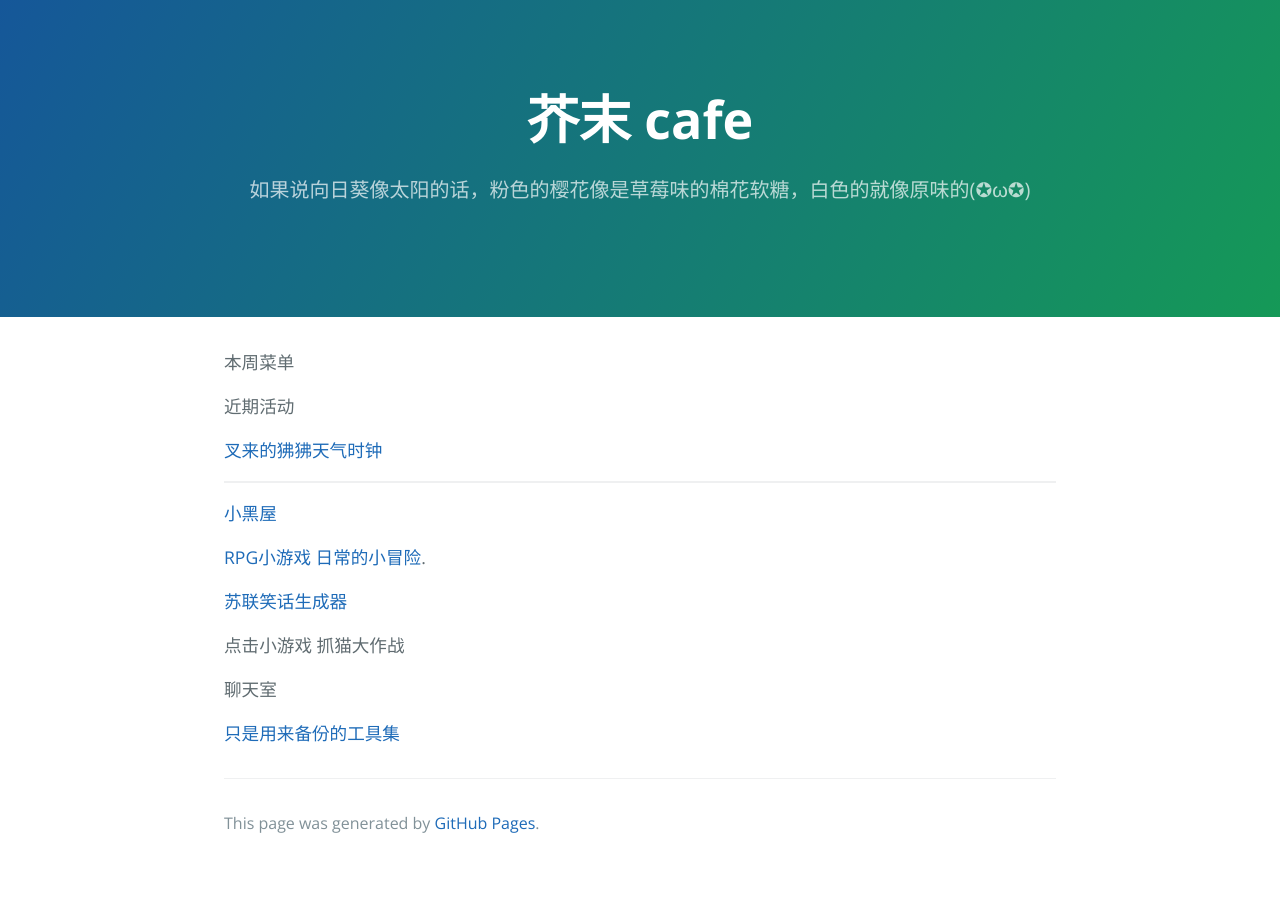
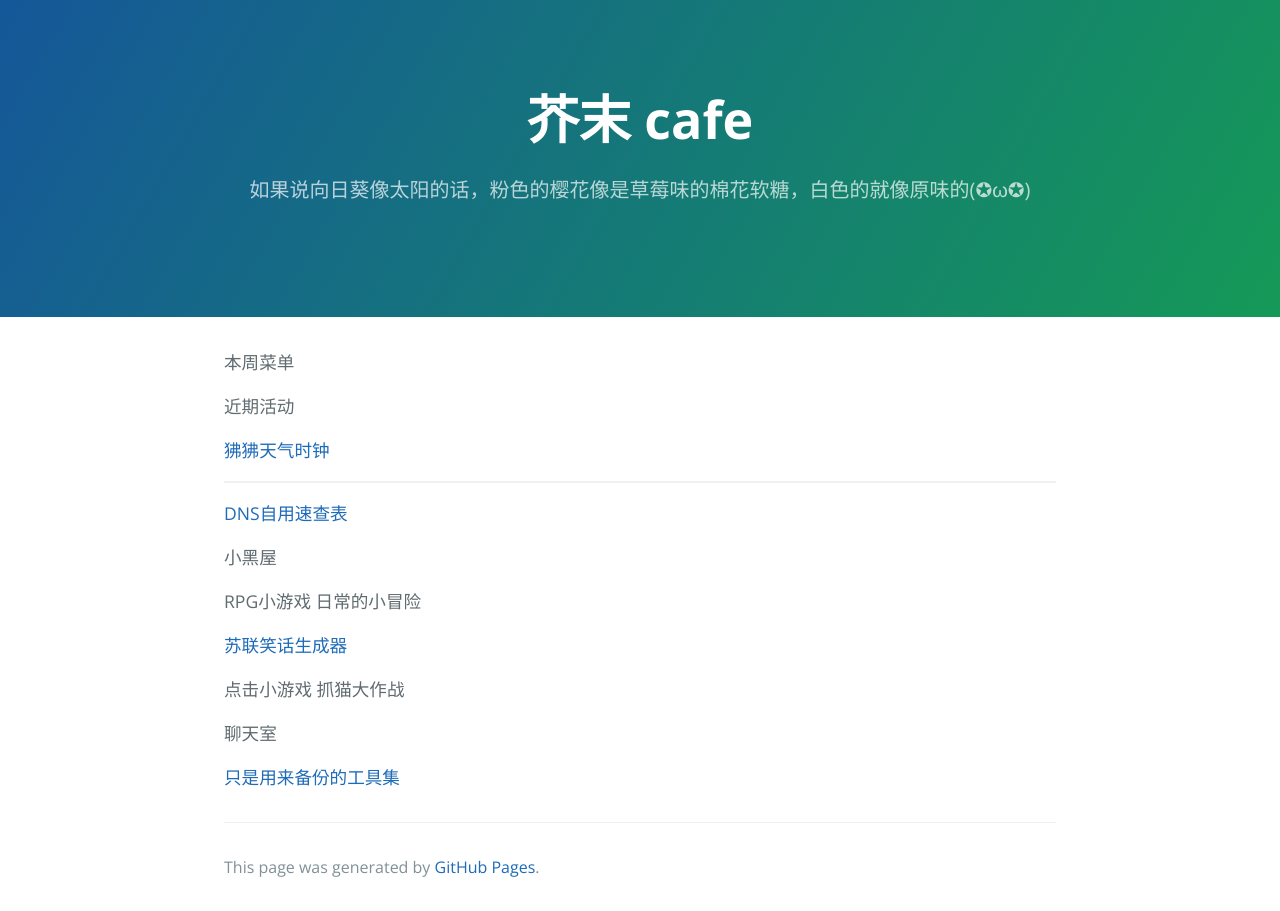
Before and after one commit to arthasxkyang/arthasxkyang.github.io, a Jekyll site: the page built from index.md, in a window 1280 px wide. Built offline with Jekyll 4.4.1, drawn with Linux system fonts in a browser that asks for light colours.

Commit message:
Update index.md

```diff
--- a/index.md
+++ b/index.md
@@ -6,13 +6,15 @@ layout: default
 
 近期活动
 
-[叉来的狒狒天气时钟](http://butian.cafe/ff14wb/)
+[狒狒天气时钟](https://asvel.github.io/ffxiv-weather-bell/)
 
 -----
 
-[小黑屋](http://butian.cafe/adra/?lang=zh_cn)
+[DNS自用速查表](./dnslookup/dnslookup.html)
 
-[RPG小游戏 日常的小冒险](http://butian.cafe/miracle-in-everyday-life/).
+小黑屋
+
+RPG小游戏 日常的小冒险
 
 [苏联笑话生成器](./awsl.html)
 
```
